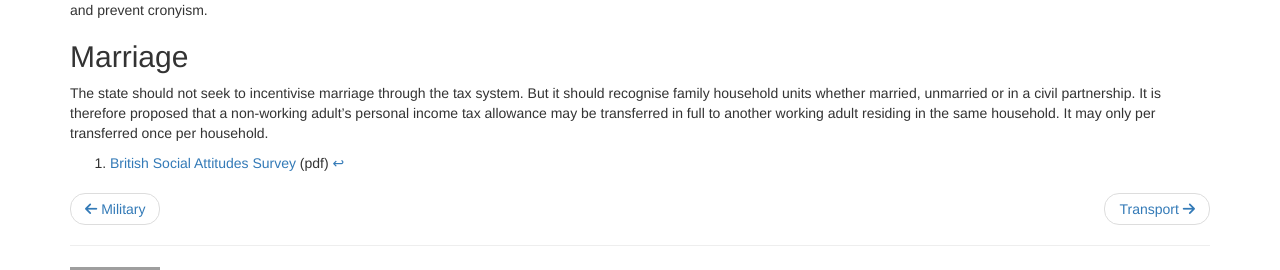
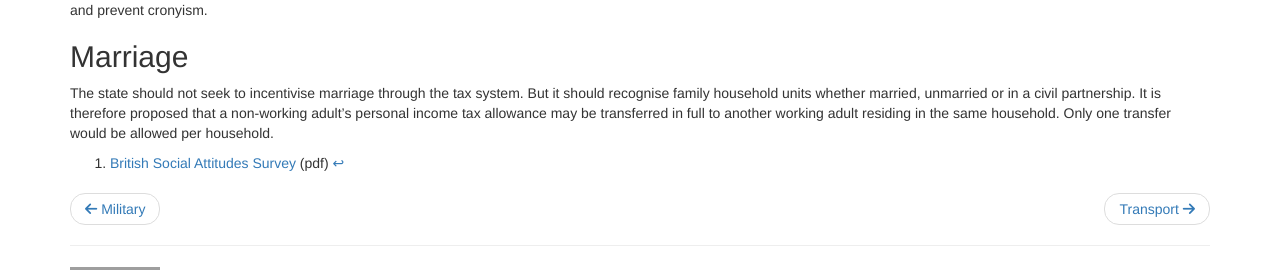
Before and after one commit to openpolitics/manifesto, a Jekyll site: the page built from manifesto/society.md, in a window 1280 px wide and 1326 px high. Shown: the part 1039-1309 px from the top of the window. Built offline with Jekyll 4.4.1, drawn with Linux system fonts in a browser that asks for light colours; nearby versions of some CDN libraries; library files that are not in the unit come from our copies; grey boxes are pictures that could not be loaded.

Commit message:
Update society.md

```diff
--- a/manifesto/society.md
+++ b/manifesto/society.md
@@ -48,7 +48,7 @@ Nominations for State Honours should continue to be encouraged from the public.
 
 ## Marriage
 
-The state should not seek to incentivise marriage through the tax system. But it should recognise family household units whether married, unmarried or in a civil partnership. It is therefore proposed that a non-working adult's personal income tax allowance may be transferred in full to another working adult residing in the same household. It may only per transferred once per household.
+The state should not seek to incentivise marriage through the tax system. But it should recognise family household units whether married, unmarried or in a civil partnership. It is therefore proposed that a non-working adult's personal income tax allowance may be transferred in full to another working adult residing in the same household. Only one transfer would be allowed per household.
 
 
 [^1]: [British Social Attitudes Survey](http://ir2.flife.de/data/natcen-social-research/igb_html/pdf/chapters/BSA28_12Religion.pdf) (pdf)
```
